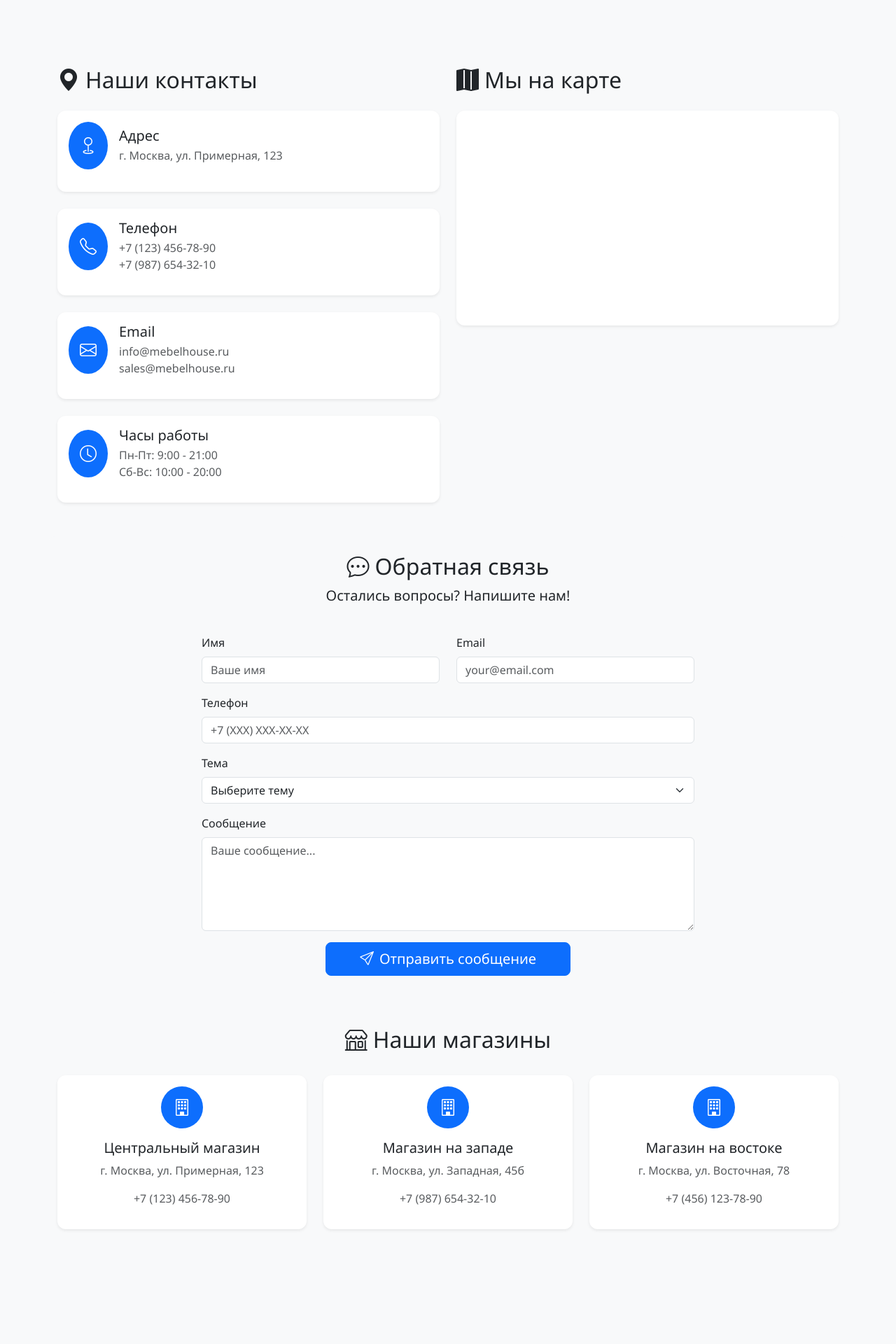
After one commit to raiserror/mebel_house_full_5825, a Django app: page /contacts/ in a window 1280 px wide. The commit adds this page. Shown: the part 474-2394 px from the top of the page at 70% size. Run offline with Django 5.2, Linux system fonts and the light colour scheme; data comes from the database, SQL or seed files in the repository; parts of the project's set-up code (start-up, migrations or seed data) failed here and were passed over.

Commit message:
contacts + new footer

```diff
--- a/app/settings.py
+++ b/app/settings.py
@@ -73,6 +73,7 @@ TEMPLATES = [
                 'django.template.context_processors.request',
                 'django.contrib.auth.context_processors.auth',
                 'django.contrib.messages.context_processors.messages',
+                'main.context_processors.first_category',
             ],
         },
     },
--- a/goods/views.py
+++ b/goods/views.py
@@ -40,6 +40,7 @@ def catalog(request, category_slug=None):
         "goods": current_page,
         "is_empty": is_empty,  # Флаг для шаблона
         "slug_url": category_slug, #Пагинация
+        "first_category": categories.first(),
     }
 
     return render(request, 'goods/catalog.html', context)
--- /dev/null
+++ b/main/context_processors.py
@@ -0,0 +1,7 @@
+from goods.models import Categories
+
+def first_category(request):
+    try:
+        return {'first_category': Categories.objects.first()}
+    except:
+        return {'first_category': None}
--- /dev/null
+++ b/main/templates/main/contacts.html
@@ -0,0 +1,221 @@
+{% extends "base.html" %}
+{% load static %}
+
+{% block title %}Контакты - Mebel House{% endblock title %}
+
+{% block style_css %}
+    <link rel="stylesheet" href="{% static "deps/css/my_css.css" %}">
+{% endblock style_css %}
+
+{% block content %}
+    <!-- Герой-секция -->
+    <section class="about-hero text-center text-white">
+        <div class="container py-5">
+            <h1 class="display-4 fw-bold mb-4">Контакты</h1>
+            <p class="lead">Свяжитесь с нами - мы всегда рады помочь!</p>
+        </div>
+    </section>
+
+    <!-- Основной контент -->
+    <main class="py-5">
+        <div class="container">
+            <!-- Контактная информация -->
+            <div class="row mb-5">
+                <div class="col-lg-6">
+                    <h2 class="mb-4"><i class="bi bi-geo-alt-fill me-2"></i>Наши контакты</h2>
+
+                    <div class="card border-0 shadow-sm mb-4">
+                        <div class="card-body">
+                            <div class="d-flex align-items-center mb-3">
+                                <div class="bg-primary p-3 rounded-circle me-3">
+                                    <i class="bi bi-geo text-white fs-4"></i>
+                                </div>
+                                <div>
+                                    <h5 class="mb-1">Адрес</h5>
+                                    <p class="mb-0 text-muted">г. Москва, ул. Примерная, 123</p>
+                                </div>
+                            </div>
+                        </div>
+                    </div>
+
+                    <div class="card border-0 shadow-sm mb-4">
+                        <div class="card-body">
+                            <div class="d-flex align-items-center mb-3">
+                                <div class="bg-primary p-3 rounded-circle me-3">
+                                    <i class="bi bi-telephone text-white fs-4"></i>
+                                </div>
+                                <div>
+                                    <h5 class="mb-1">Телефон</h5>
+                                    <p class="mb-0 text-muted">+7 (123) 456-78-90</p>
+                                    <p class="mb-0 text-muted">+7 (987) 654-32-10</p>
+                                </div>
+                            </div>
+                        </div>
+                    </div>
+
+                    <div class="card border-0 shadow-sm mb-4">
+                        <div class="card-body">
+                            <div class="d-flex align-items-center mb-3">
+                                <div class="bg-primary p-3 rounded-circle me-3">
+                                    <i class="bi bi-envelope text-white fs-4"></i>
+                                </div>
+                                <div>
+                                    <h5 class="mb-1">Email</h5>
+                                    <p class="mb-0 text-muted">info@mebelhouse.ru</p>
+                                    <p class="mb-0 text-muted">sales@mebelhouse.ru</p>
+                                </div>
+                            </div>
+                        </div>
+                    </div>
+
+                    <div class="card border-0 shadow-sm">
+                        <div class="card-body">
+                            <div class="d-flex align-items-center mb-3">
+                                <div class="bg-primary p-3 rounded-circle me-3">
+                                    <i class="bi bi-clock text-white fs-4"></i>
+                                </div>
+                                <div>
+                                    <h5 class="mb-1">Часы работы</h5>
+                                    <p class="mb-0 text-muted">Пн-Пт: 9:00 - 21:00</p>
+                                    <p class="mb-0 text-muted">Сб-Вс: 10:00 - 20:00</p>
+                                </div>
+                            </div>
+                        </div>
+                    </div>
+                </div>
+
+                <div class="col-lg-6">
+                    <h2 class="mb-4"><i class="bi bi-map-fill me-2"></i>Мы на карте</h2>
+                    <div class="card border-0 shadow-sm">
+                        <div class="card-body p-0">
+                            <div class="ratio ratio-16x9">
+                                <iframe src="https://yandex.ru/map-widget/v1/?um=constructor%3A9c494f1420d3a16906160d854c9cf70a4e9cd4953d25f34f414f82e0ba979269&amp;source=constructor" width="600" height="400" frameborder="0"></iframe>
+                            </div>
+                        </div>
+                    </div>
+                </div>
+            </div>
+
+            <!-- Форма обратной связи -->
+            <div class="row bg-light rounded-3 p-4 mb-5">
+                <div class="col-12 text-center mb-4">
+                    <h2><i class="bi bi-chat-dots me-2"></i>Обратная связь</h2>
+                    <p class="lead">Остались вопросы? Напишите нам!</p>
+                </div>
+
+                <div class="col-md-8 mx-auto">
+                    <form>
+                        <div class="row">
+                            <div class="col-md-6 mb-3">
+                                <label for="name" class="form-label">Имя</label>
+                                <input type="text" class="form-control" id="name" placeholder="Ваше имя" required>
+                            </div>
+                            <div class="col-md-6 mb-3">
+                                <label for="email" class="form-label">Email</label>
+                                <input type="email" class="form-control" id="email" placeholder="your@email.com" required>
+                            </div>
+                        </div>
+
+                        <div class="mb-3">
+                            <label for="phone" class="form-label">Телефон</label>
+                            <input type="tel" class="form-control" id="phone" placeholder="+7 (XXX) XXX-XX-XX">
+                        </div>
+
+                        <div class="mb-3">
+                            <label for="subject" class="form-label">Тема</label>
+                            <select class="form-select" id="subject">
+                                <option selected>Выберите тему</option>
+                                <option value="1">Вопрос о товаре</option>
+                                <option value="2">Доставка и оплата</option>
+                                <option value="3">Гарантия и возврат</option>
+                                <option value="4">Сотрудничество</option>
+                                <option value="5">Другое</option>
+                            </select>
+                        </div>
+
+                        <div class="mb-3">
+                            <label for="message" class="form-label">Сообщение</label>
+                            <textarea class="form-control" id="message" rows="5" placeholder="Ваше сообщение..." required></textarea>
+                        </div>
+
+                        <div class="text-center">
+                            <button type="submit" class="btn btn-primary btn-lg px-5">
+                                <i class="bi bi-send me-2"></i>Отправить сообщение
+                            </button>
+                        </div>
+                    </form>
+                </div>
+            </div>
+
+            <!-- Дополнительные контакты -->
+            <div class="row mb-5">
+                <div class="col-12 text-center mb-4">
+                    <h2><i class="bi bi-shop me-2"></i>Наши магазины</h2>
+                </div>
+
+                <div class="col-md-4 mb-4">
+                    <div class="card border-0 shadow-sm h-100">
+                        <div class="card-body text-center">
+                            <div class="bg-primary rounded-circle mx-auto mb-3" style="width: 60px; height: 60px; display: flex; align-items: center; justify-content: center;">
+                                <i class="bi bi-building text-white fs-4"></i>
+                            </div>
+                            <h5>Центральный магазин</h5>
+                            <p class="text-muted">г. Москва, ул. Примерная, 123</p>
+                            <p class="text-muted">+7 (123) 456-78-90</p>
+                        </div>
+                    </div>
+                </div>
+
+                <div class="col-md-4 mb-4">
+                    <div class="card border-0 shadow-sm h-100">
+                        <div class="card-body text-center">
+                            <div class="bg-primary rounded-circle mx-auto mb-3" style="width: 60px; height: 60px; display: flex; align-items: center; justify-content: center;">
+                                <i class="bi bi-building text-white fs-4"></i>
+                            </div>
+                            <h5>Магазин на западе</h5>
+                            <p class="text-muted">г. Москва, ул. Западная, 45б</p>
+                            <p class="text-muted">+7 (987) 654-32-10</p>
+                        </div>
+                    </div>
+                </div>
+
+                <div class="col-md-4 mb-4">
+                    <div class="card border-0 shadow-sm h-100">
+                        <div class="card-body text-center">
+                            <div class="bg-primary rounded-circle mx-auto mb-3" style="width: 60px; height: 60px; display: flex; align-items: center; justify-content: center;">
+                                <i class="bi bi-building text-white fs-4"></i>
+                            </div>
+                            <h5>Магазин на востоке</h5>
+                            <p class="text-muted">г. Москва, ул. Восточная, 78</p>
+                            <p class="text-muted">+7 (456) 123-78-90</p>
+                        </div>
+                    </div>
+                </div>
+            </div>
+        </div>
+    </main>
+{% endblock content %}
+
+{% block scripts %}
+    <!-- Скрипты -->
+    <script src="https://cdn.jsdelivr.net/npm/bootstrap@5.3.0/dist/js/bootstrap.bundle.min.js"></script>
+    <script>
+        // Анимация карточек
+        document.querySelectorAll('.card').forEach(card => {
+            card.addEventListener('mouseenter', function() {
+                this.style.transform = 'translateY(-5px)';
+                this.style.transition = 'all 0.3s ease';
+            });
+
+            card.addEventListener('mouseleave', function() {
+                this.style.transform = 'translateY(0)';
+            });
+        });
+
+        // Маска для телефона
+        document.getElementById('phone').addEventListener('input', function(e) {
+            let x = e.target.value.replace(/\D/g, '').match(/(\d{0,1})(\d{0,3})(\d{0,3})(\d{0,2})(\d{0,2})/);
+            e.target.value = '+7 (' + x[2] + (x[3] ? ') ' + x[3] : '') + (x[4] ? '-' + x[4] : '') + (x[5] ? '-' + x[5] : '');
+        });
+    </script>
+{% endblock scripts %}
--- a/main/templates/main/footer.html
+++ b/main/templates/main/footer.html
@@ -1,3 +1,4 @@
+{% load static %}
 <!-- Футер -->
 <footer class="bg-dark text-white py-4 mt-5">
     <div class="container">
@@ -11,22 +12,20 @@
                 <h5 class="mb-3">Меню</h5>
                 <ul class="list-unstyled">
                     <li class="mb-2"><a href="{% url "main:index" %}" class="text-decoration-none text-white">Главная</a></li>
-                        <li class="mb-2"><a href="../goods/catalog.html" class="text-decoration-none text-white">Каталог</a></li>
-                        <li class="mb-2"><a href="#" class="text-decoration-none text-white">FAQ</a></li>
+                    <li class="mb-2"><a href="{% url "catalog:index" first_category.slug %}" class="text-decoration-none text-white">Каталог</a></li>
                 </ul>
             </div>
 
             <div class="col-md-2 mb-4 mb-md-0">
-                    <h5 class="mb-3">Информация</h5>
+                <h5 class="mb-3">Поддержка</h5>
                 <ul class="list-unstyled">
-                        <li class="mb-2"><a href="#" class="text-decoration-none text-white">Доставка и оплата</a></li>
-                        <li class="mb-2"><a href="#" class="text-decoration-none text-white">Контакты</a></li>
+                    <li class="mb-2"><a href="{% url 'main:contacts' %}" class="text-decoration-none text-white">Контакты</a></li>
                     <li class="mb-2"><a href="{% url "main:about" %}" class="text-decoration-none text-white">О нас</a></li>
                 </ul>
             </div>
 
             <div class="col-md-4">
-                    <h5 class="mb-3">Контакты</h5>
+                <h5 class="mb-3">Контактная информация</h5>
                 <ul class="list-unstyled text-white">
                     <li class="mb-2"><i class="bi bi-geo-alt me-2"></i> г. Москва, ул. Примерная, 123</li>
                     <li class="mb-2"><i class="bi bi-telephone me-2"></i> +7 (123) 456-78-90</li>
@@ -43,9 +42,15 @@
             </div>
 
             <div class="d-flex gap-3">
-                    <a href="#" class="text-white"><i class="bi bi-instagram fs-5"></i></a>
-                    <a href="#" class="text-white"><i class="bi bi-telegram fs-5"></i></a>
-                    <a href="#" class="text-white"><i class="bi bi-whatsapp fs-5"></i></a>
+                <a href="https://stepik.org/users/714567549/" class="social-btn google-btn">
+                    <img src="{% static 'deps/icons/stepik-white.svg' %}" alt="Stepik" width="24" height="24">
+                </a>
+                <a href="https://t.me/raiserror" class="social-btn telegram-btn">
+                    <img src="{% static 'deps/icons/telegram-white.svg' %}" alt="Telegram" width="24" height="24">
+                </a>
+                <a href="https://github.com/raiserror" class="social-btn github-btn">
+                    <img src="{% static 'deps/icons/github.svg' %}" alt="GitHub" width="24" height="24">
+                </a>
             </div>
         </div>
     </div>
--- a/main/templates/main/index.html
+++ b/main/templates/main/index.html
@@ -12,7 +12,7 @@
         <div class="container">
             <h1 class="display-4 fw-bold mb-4">Добро пожаловать в Mebel House</h1>
             <p class="lead mb-5">Создайте уют в вашем доме с нашей эксклюзивной мебелью</p>
-            <a href="goods/catalog.html" class="btn btn-light btn-lg px-4 me-2">
+            <a href="{% url "catalog:index" first_category.slug %}" class="btn btn-outline-light btn-lg px-4">
                 <i class="bi bi-shop me-2"></i>В каталог
             </a>
             <a href="#" class="btn btn-outline-light btn-lg px-4">
--- a/main/urls.py
+++ b/main/urls.py
@@ -7,4 +7,5 @@ app_name = 'main'
 urlpatterns = [
     path('', views.index, name='index'),
     path('about/', views.about, name='about'),
+    path('contacts/', views.contacts, name='contacts'),
 ]
--- a/main/views.py
+++ b/main/views.py
@@ -9,15 +9,22 @@ def index(request):
     categories = Categories.objects.all()
 
     context = {
-        'title': 'Home - Главная',
+        'title': 'Mebel House - Главная',
         'content': 'Главная страница магазина - Mebel House',
-        'categories': categories
+        'categories': categories,
     }
     return render(request, 'main/index.html', context)
 
 def about(request):
     context = {
-        'title': 'Home - О нас',
+        'title': 'Mebel House - О нас',
         'content': 'Mebel House - О нас',
     }
     return render(request, 'main/about.html', context)
+
+def contacts(request):
+    context = {
+        'title': 'Mebel House - Контакты',
+        'content': 'Mebel House - Контакты',
+    }
+    return render(request, 'main/contacts.html', context)
--- a/templates/base.html
+++ b/templates/base.html
@@ -46,8 +46,7 @@
                                 <i class="bi bi-info-circle me-1"></i> Информация
                             </a>
                             <ul class="dropdown-menu dropdown-menu-dark">
-                                <li><a class="dropdown-item" href="#"><i class="bi bi-truck me-2"></i>Доставка и оплата</a></li>
-                                <li><a class="dropdown-item" href="#"><i class="bi bi-telephone me-2"></i>Контакты</a></li>
+                                <li><a class="dropdown-item" href="{% url 'main:index' %}"><i class="bi bi-telephone me-2"></i>Контакты</a></li>
                                 <li><a class="dropdown-item" href="{% url 'main:about' %}"><i class="bi bi-people me-2"></i>О нас</a></li>
                             </ul>
                         </li>
--- a/templates/includes/notifications.html
+++ b/templates/includes/notifications.html
@@ -1,14 +1,21 @@
 {% load static %}
 
+<div class="container-fluid p-0">
     {% if messages %}
         {% for message in messages %}
-        <div id="notification-{{ forloop.counter }}"
-             class="position-fixed start-50 translate-middle-x z-3 alert fade show custom-shadow {% if message.tags == 'success' %}alert-success{% elif message.tags == 'warning' %}alert-warning{% else %}alert-info{% endif %}"
-             role="alert">
+            {% if message.tags == 'success' %}
+            <div id="notification" class="position-fixed start-50 translate-middle-x z-3 alert alert-success fade show custom-shadow" role="alert">
                 {{ message }}
             </div>
+            {% endif %}
+            {% if message.tags == 'warning' %}
+            <div id="notification" class="position-fixed start-50 translate-middle-x z-3 alert alert-danger fade show custom-shadow" role="alert">
+                {{ message }}
+            </div>
+            {% endif %}
         {% endfor %}
     {% else %}
     <div id="jq-notification" class="position-fixed start-50 translate-middle-x z-3 alert alert-success fade show custom-shadow" style="display: none;" role="alert">
     </div>
     {% endif %}
+</div>
--- a/users/templates/users/registration.html
+++ b/users/templates/users/registration.html
@@ -123,7 +123,6 @@
 {% endblock content %}
 
 {% block scripts %}
-<script src="https://cdn.jsdelivr.net/npm/bootstrap@5.3.0/dist/js/bootstrap.bundle.min.js"></script>
 <script>
     // Плавное появление формы
     document.addEventListener('DOMContentLoaded', function() {
@@ -166,4 +165,5 @@
             });
         });
 </script>
+<script src="https://cdn.jsdelivr.net/npm/bootstrap@5.3.0/dist/js/bootstrap.bundle.min.js"></script>
 {% endblock scripts %}
```
Also changed, not shown: static/deps/css/my_css.css (line endings or trailing spaces), static/deps/icons/stepik-white.svg (added), static/deps/icons/stepik.svg (added), static/deps/icons/telegram-white.svg (added). Lines whose indentation alone changed are shown as unchanged.
